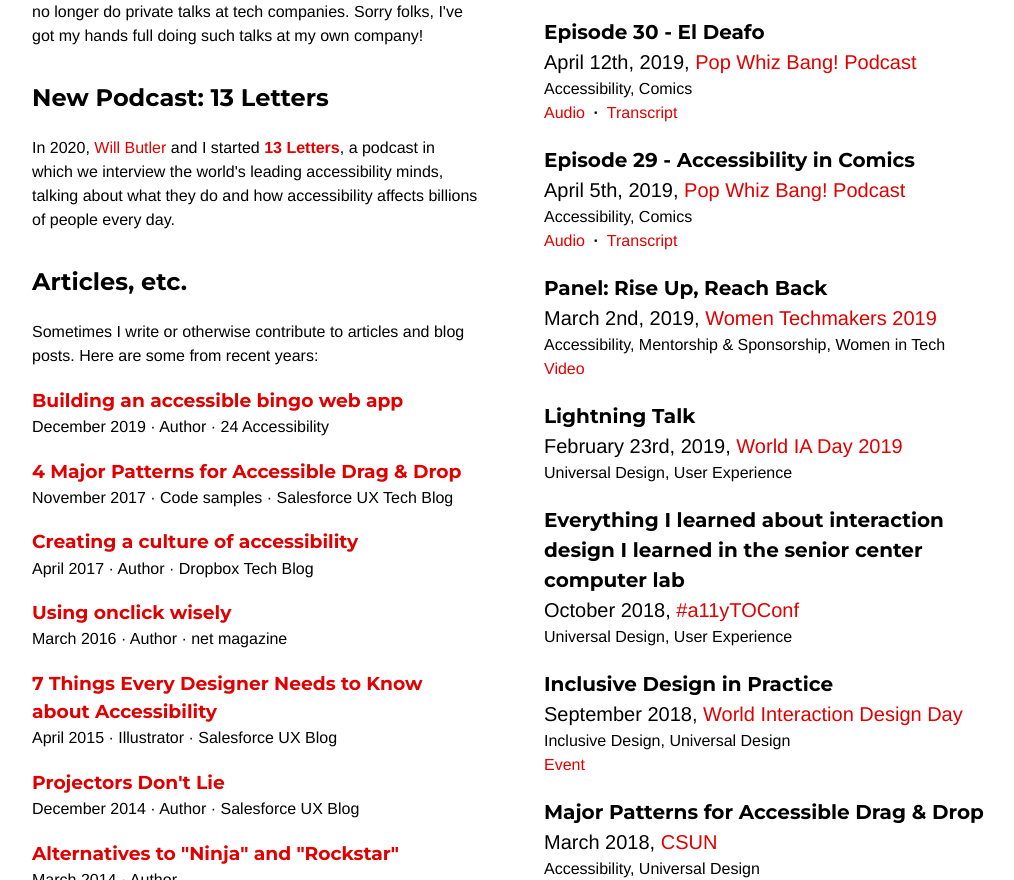
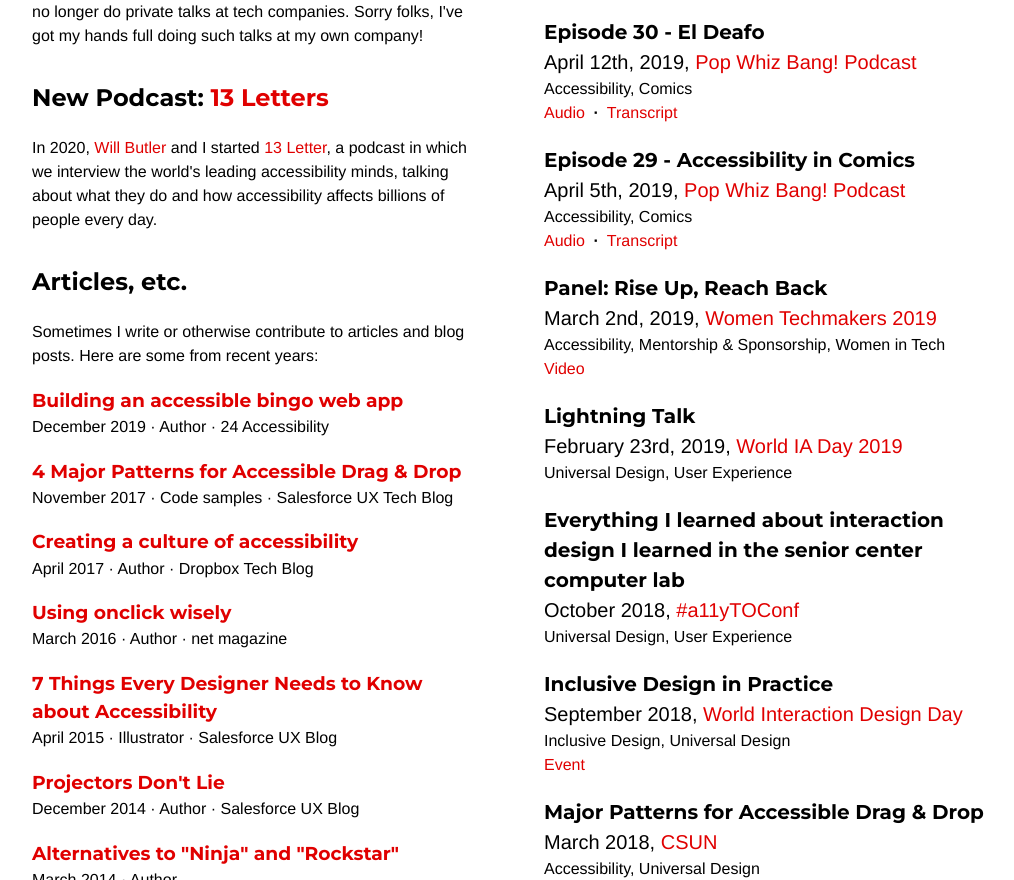
Before and after one commit to cordeliadillon/old-site, a plain HTML site: page talks/index.html in a window 1280 px wide. Shown: the part 831-1711 px from the top of the page, without its empty margins (128-1142 px from the left). Drawn offline with nearby package versions, Linux system fonts and the light colour scheme; a script that the page names is missing; a web font is replaced by a local one.

Commit message:
Update index.html

```diff
--- a/talks/index.html
+++ b/talks/index.html
@@ -96,9 +96,9 @@
           </p>
 
           <div>
-            <h2 class="mt4">New Podcast: 13 Letters</h2>
+            <h2 class="mt4">New Podcast: <a href="https://www.bemyeyes.com/podcasts-show/13-letters" target="_blank">13 Letters</a></h2>
             <p class="mv0">
-              In 2020, <a href="https://www.linkedin.com/in/will-butler-29132665" target="_blank">Will Butler</a> and I started <a href="https://www.bemyeyes.com/podcasts-show/13-letters" target="_blank"><strong>13 Letters</strong></a>, a podcast in which we interview the world's leading accessibility minds, talking about what they do and how accessibility affects billions of people every day.
+              In 2020, <a href="https://www.linkedin.com/in/will-butler-29132665" target="_blank">Will Butler</a> and I started <a href="https://www.bemyeyes.com/podcasts-show/13-letters" target="_blank">13 Letter</a>, a podcast in which we interview the world's leading accessibility minds, talking about what they do and how accessibility affects billions of people every day.
             </p>
           </div>
 
```
